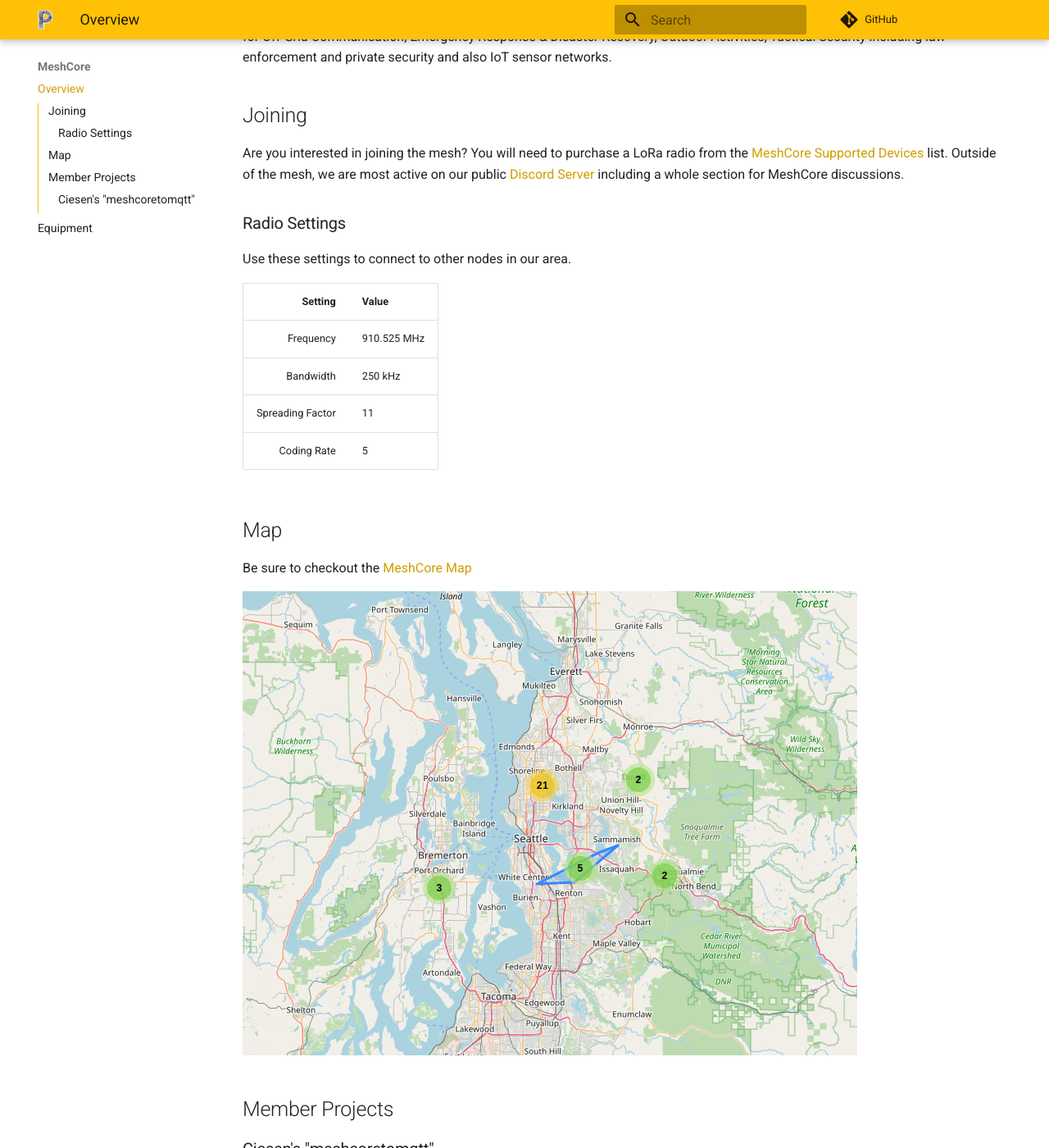
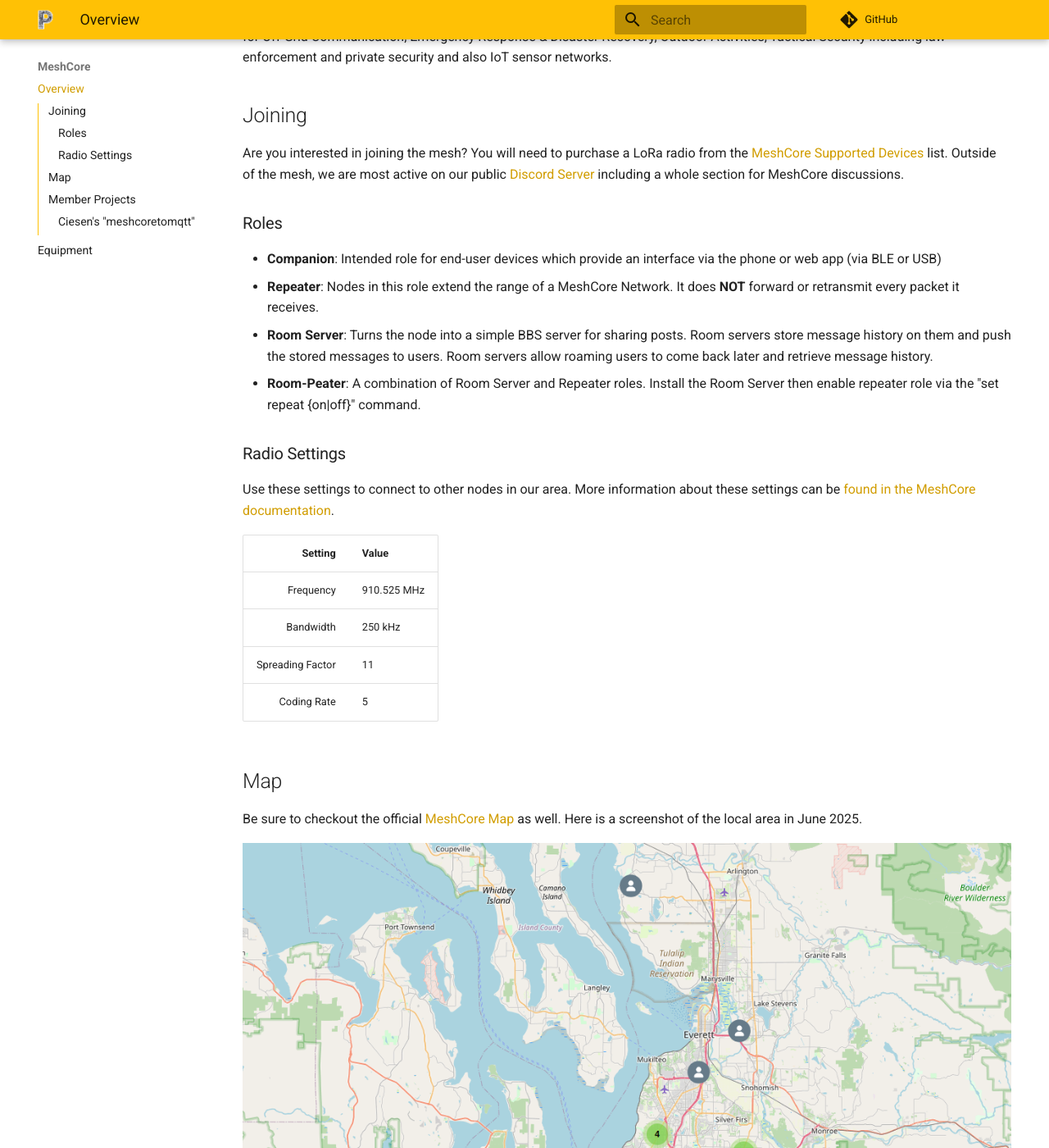
Before and after one commit to pugetmesh/pugetmesh.github.io, an MkDocs documentation site: the page built from docs/meshcore/index.md, in a window 1280 px wide and 1400 px high, scrolled down 397 px. Shown: the whole window at 82% size. Built offline with MkDocs 1.6.1 and Material for MkDocs 9.7.7, drawn with Linux system fonts in a browser that asks for light colours; comment, search, counter and statistics services are not loaded.

Commit message:
Updating map and adding more content/information on MeshCore page.

```diff
--- a/docs/meshcore/index.md
+++ b/docs/meshcore/index.md
@@ -7,8 +7,15 @@
 
 Are you interested in joining the mesh? You will need to purchase a LoRa radio from the [MeshCore Supported Devices](https://meshcore.co.uk/get.html) list. Outside of the mesh, we are most active on our public [Discord Server](https://discord.gg/ANvUg3AyZt) including a whole section for MeshCore discussions.
 
+
+### Roles
+- **Companion**: Intended role for end-user devices which provide an interface via the phone or web app (via BLE or USB)
+- **Repeater**: Nodes in this role extend the range of a MeshCore Network. It does **NOT** forward or retransmit every packet it receives.
+- **Room Server**: Turns the node into a simple BBS server for sharing posts. Room servers store message history on them and push the stored messages to users. Room servers allow roaming users to come back later and retrieve message history.
+- **Room-Peater**: A combination of Room Server and Repeater roles. Install the Room Server then enable repeater role via the "set repeat {on|off}" command.
+
 ### Radio Settings
-Use these settings to connect to other nodes in our area.
+Use these settings to connect to other nodes in our area. More information about these settings can be [found in the MeshCore documentation](https://github.com/ripplebiz/MeshCore/blob/main/docs/faq.md#51-q-what-are-bw-sf-and-cr).
 
 Setting | Value
 ---: | :---
@@ -18,9 +25,9 @@
 Coding Rate | 5
 
 ## Map
-Be sure to checkout the [MeshCore Map](https://meshcore.co.uk/map.html)
+Be sure to checkout the official [MeshCore Map](https://meshcore.co.uk/map.html) as well. Here is a screenshot of the local area in June 2025.
 
-![MeshCore Map as of April 2025](/media/meshcore/Meshcore_2025-04-18.png)
+![MeshCore Map as of April 2025](/media/meshcore/Meshcore_2025-06-25.png)
 
 
 ## Member Projects
```
Also changed, not shown: docs/media/meshcore/Meshcore_2025-06-25.png (added).
